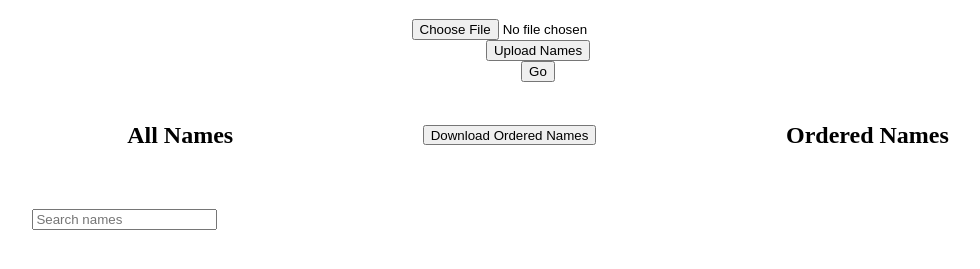
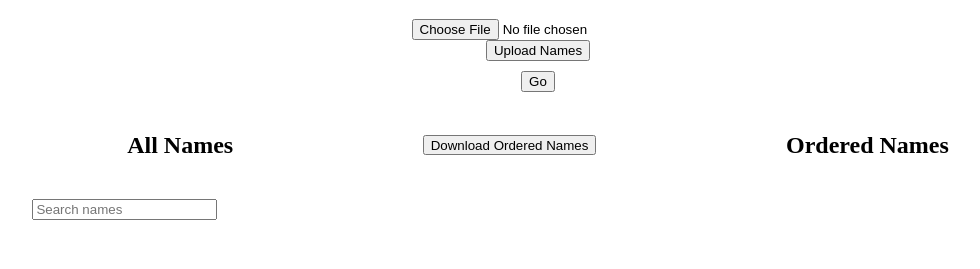
Before and after one commit to kev-g00009/kev-g00009.github.io, a plain HTML site: page index.html in a window 1280 px wide. Shown: the part 69-338 px from the top of the page, without its empty margins (102-1082 px from the left). Drawn offline with Linux system fonts and the light colour scheme.

Commit message:
formatting changes

```diff
--- a/index.html
+++ b/index.html
@@ -32,6 +32,9 @@
         td:hover {
             background-color: #add8e6;
         }
+        #go-btn {
+            margin-top: 10px;
+        }
     </style>
 </head>
 <body>
@@ -46,8 +49,8 @@
             <h2>Ordered Names</h2>
         </div>
         <div id="tables">
+            <input type="text" id="search-bar" placeholder="Search names">
             <div id="all-names">
-                <input type="text" id="search-bar" placeholder="Search names">
                 <table id="name-table">
                     <!-- This is where the names will be inserted -->
                 </table>
```
